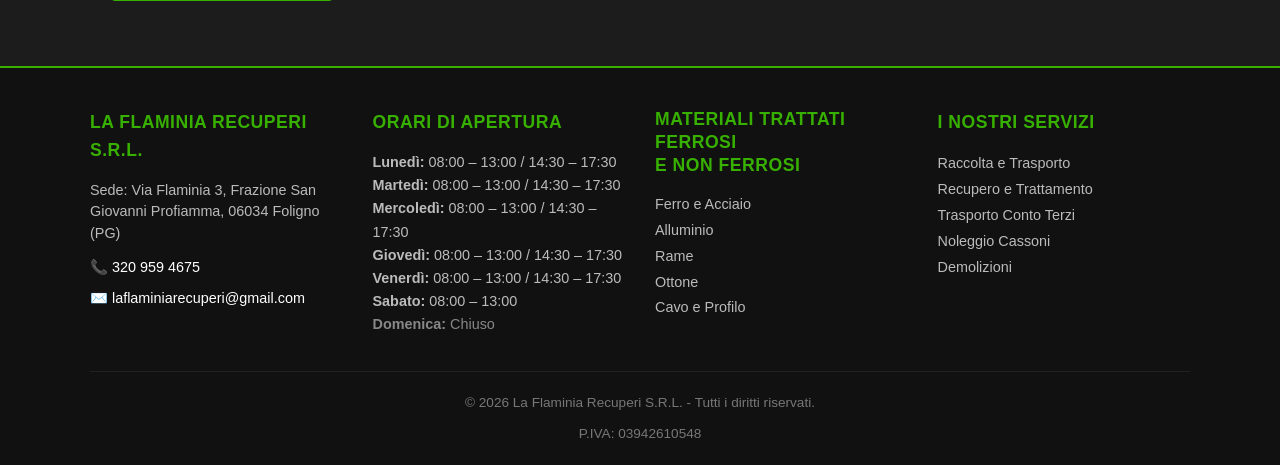
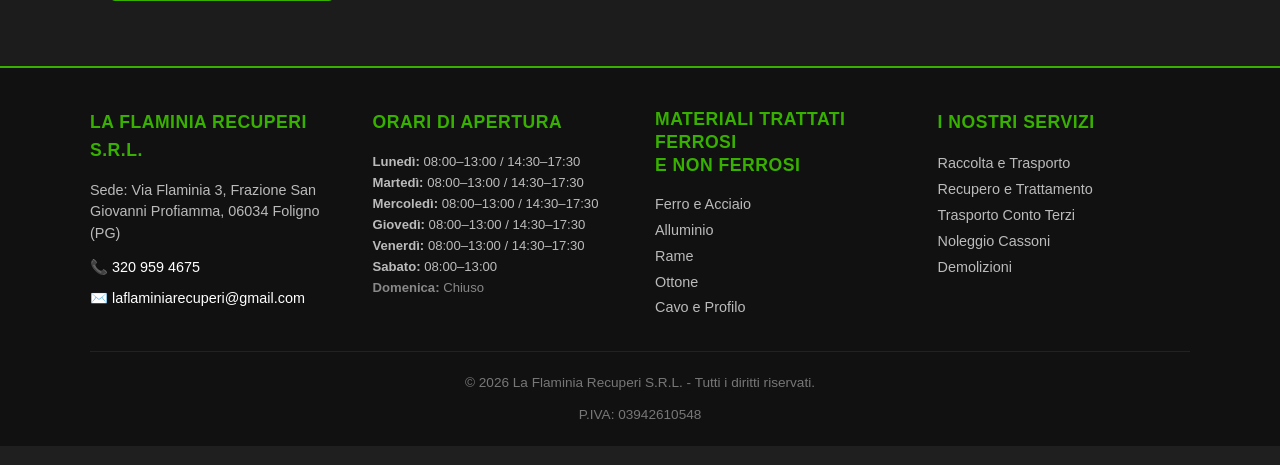
Before and after one commit to kgcodedev/la-flaminia-recuperi, a Flask app: page / in a window 1280 px wide. Shown: the part 2520-2985 px from the top of the page. Run offline with Flask 3, Linux system fonts and the light colour scheme.

Commit message:
Update footer.html

```diff
--- a/templates/footer.html
+++ b/templates/footer.html
@@ -1,6 +1,6 @@
 <!-- FOOTER AZIENDALE -->
 <footer style="background-color: #111; color: #ccc; padding: 40px 20px 20px 20px; border-top: 2px solid #38B000; font-family: Arial, sans-serif;">
-    <div style="max-width: 1100px; margin: 0 auto; display: grid; grid-template-columns: repeat(auto-fit, minmax(240px, 1fr)); gap: 30px; margin-bottom: 30px;">
+    <div style="max-width: 1100px; margin: 0 auto; display: grid; grid-template-columns: repeat(auto-fit, minmax(230px, 1fr)); gap: 30px; margin-bottom: 30px;">
 
         <!-- Colonna 1: Info e Contatti -->
         <div>
@@ -19,13 +19,13 @@
         <!-- Colonna 2: Orari di Apertura -->
         <div>
             <h4 style="color: #38B000; font-size: 1.1rem; margin-bottom: 15px; text-transform: uppercase; letter-spacing: 0.5px;">Orari di Apertura</h4>
-            <p style="font-size: 0.9rem; color: #bbb; line-height: 1.6; margin-bottom: 5px;">
-                <strong>Lunedì:</strong> 08:00 – 13:00 / 14:30 – 17:30<br>
-                <strong>Martedì:</strong> 08:00 – 13:00 / 14:30 – 17:30<br>
-                <strong>Mercoledì:</strong> 08:00 – 13:00 / 14:30 – 17:30<br>
-                <strong>Giovedì:</strong> 08:00 – 13:00 / 14:30 – 17:30<br>
-                <strong>Venerdì:</strong> 08:00 – 13:00 / 14:30 – 17:30<br>
-                <strong>Sabato:</strong> 08:00 – 13:00<br>
+            <p style="font-size: 0.82rem; color: #bbb; line-height: 1.6; margin-bottom: 5px; white-space: nowrap;">
+                <strong>Lunedì:</strong> 08:00–13:00 / 14:30–17:30<br>
+                <strong>Martedì:</strong> 08:00–13:00 / 14:30–17:30<br>
+                <strong>Mercoledì:</strong> 08:00–13:00 / 14:30–17:30<br>
+                <strong>Giovedì:</strong> 08:00–13:00 / 14:30–17:30<br>
+                <strong>Venerdì:</strong> 08:00–13:00 / 14:30–17:30<br>
+                <strong>Sabato:</strong> 08:00–13:00<br>
                 <span style="color: #888;"><strong>Domenica:</strong> Chiuso</span>
             </p>
         </div>
```
